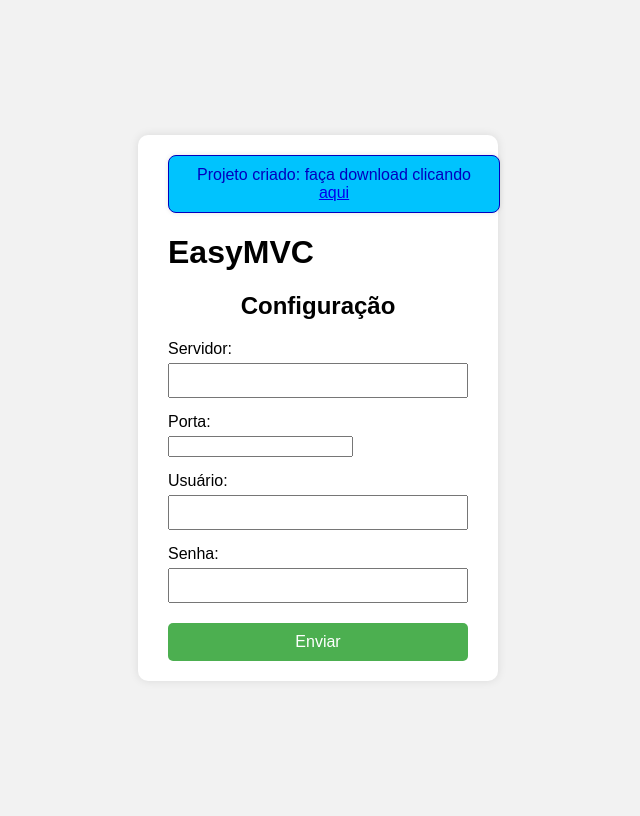
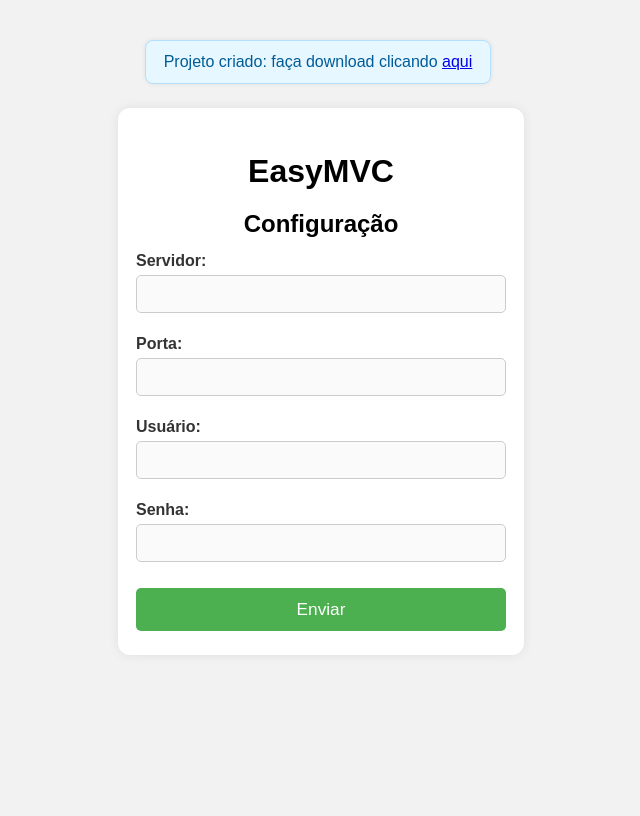
Before and after one commit to GiKassime/Frameworks_2Bimestre, a PHP site: page /index.php?msg=4 in a window 1280 px wide. Shown: the whole page, without its empty margins (322-962 px from the left). After the commit the page ends 655 px from the top, so only its background shows below. Run offline with PHP 8.4, Linux system fonts and the light colour scheme.

Commit message:
feat: Implementar seleção dinâmica de banco e melhorias no gerador MVC
- Substitui campo texto por SELECT dinâmico para seleção de banco de dados
  * Utiliza SQL "SHOW DATABASES" para popular opções automaticamente
  * Melhora UX eliminando necessidade de digitação manual

- Adiciona sistema de estilos CSS para views geradas
  * Cria diretório "styles" na estrutura MVC
  * Gera arquivo views.css com estilos responsivos e modernos
  * Aplica design consistente em todos os formulários

- Aprimora geração automática de formulários
  * Implementa mapeamento inteligente de tipos de dados MySQL para HTML
  * Campos INT → input type="number"
  * Campos FLOAT/DECIMAL → input type="number" com step="any"
  * Campos DATE → input type="date"
  * Campos TIME → input type="time"
  * Exclui automaticamente campos de chave primária dos formulários

- Adiciona botões submit em todos os formulários gerados
- Inclui tratamento de erros robusto com redirecionamentos
- Mantém responsividade e acessibilidade nos componentes gerados

Tecnologias: PHP, PDO, CSS3, HTML5

```diff
--- a/estilos.css
+++ b/estilos.css
@@ -1,73 +1,131 @@
-
 body {
     font-family: Arial, sans-serif;
     background-color: #f2f2f2;
+    min-height: 100vh;
+    margin: 0;
+    padding: 0;
     display: flex;
+    align-items: flex-start;
     justify-content: center;
-    align-items: center;
-    height: 100vh;
 }
-form {
-    background-color: white;
-    padding: 20px 30px;
-    border-radius: 10px;
-    box-shadow: 0 0 10px rgba(0,0,0,0.1);
-    width: 300px;
-}
+
 .container {
     display: flex;
     flex-direction: column;
     align-items: center;
     width: 100%;
+    max-width: 400px;
+    margin-top: 40px;
 }
-.mensagem{
-    background-color:#00c3fe;
-    color: #0000bf;
-    border: 1px solid #0000bf;
-    padding: 10px 15px;
+
+form {
+    background-color: white;
+    padding: 24px 18px;
+    border-radius: 12px;
+    box-shadow: 0 0 12px rgba(0,0,0,0.08);
+    width: 100%;
+    max-width: 370px;
+    margin: 0 auto 24px auto;
+}
+
+.mensagens
+
+.mensagem,
+.mensagem_erro, .mensagem_info {
+    display: block;
+    background-color: #e6f7ff;
+    color: #005c99;
+    border: 1px solid #b3e0ff;
+    padding: 12px 18px;
     border-radius: 8px;
-    margin-bottom: 20px;
-    width: 100%;
+    margin-bottom: 18px;
+    max-width: 370px;
     text-align: center;
-    box-shadow: 0 0 5px rgba(0,0,0,0.1);
+    box-shadow: 0 0 5px rgba(0,0,0,0.08);
+    font-size: 1rem;
+    margin-left: auto;
+    margin-right: auto;
+        margin: 0 auto 24px auto;
+
 }
+
 .mensagem_erro {
     background-color: #ffe0e0;
     color: #a70000;
     border: 1px solid #ffaaaa;
-    padding: 10px 15px;
-    border-radius: 8px;
-    margin-bottom: 20px;
-    width: 100%;
+}
+.mensagem_info {
+    background-color: #fff2bd;
+    color: #eeee7e;
+    border: 1px solid #ffe851;
+    color: #6f6400 ;
+}
+h1, h2 {
     text-align: center;
-    box-shadow: 0 0 5px rgba(0,0,0,0.1);
+    margin-bottom: 12px;
 }
-h2 {
-    text-align: center;
-    margin-bottom: 20px;
-}
+
 label {
     display: block;
     margin-bottom: 5px;
-    margin-top: 15px;
+    margin-top: 14px;
+    font-weight: bold;
+    color: #333;
 }
+
 input[type="text"],
-input[type="password"] {
+input[type="password"],
+input[type="number"],
+select {
     width: 100%;
-    padding: 8px;
+    padding: 9px;
+    margin-bottom: 8px;
+    border: 1px solid #ccc;
+    border-radius: 5px;
+    font-size: 1rem;
     box-sizing: border-box;
+    background-color: #fafafa;
+    transition: border-color 0.2s;
 }
+
+input:focus,
+select:focus {
+    border-color: #4CAF50;
+    outline: none;
+}
+
 button {
-    margin-top: 20px;
+    margin-top: 18px;
     width: 100%;
-    padding: 10px;
+    padding: 11px;
     background-color: #4CAF50;
     border: none;
     color: white;
-    font-size: 16px;
+    font-size: 1.08rem;
     border-radius: 5px;
     cursor: pointer;
+    transition: background 0.2s;
 }
+
 button:hover {
     background-color: #45a049;
 }
+
+.esconde {
+    display: none;
+}
+.mostra {
+    display: block;
+}
+
+@media (max-width: 500px) {
+    .container, .mensagens, form {
+        max-width: 98vw;
+        width: 98vw;
+        padding-left: 2vw;
+        padding-right: 2vw;
+    }
+    form {
+        padding: 18px 4vw;
+    }
+}
--- a/index.php
+++ b/index.php
@@ -8,9 +8,11 @@
 </head>
 
 <body>
+
+
+
     <div class="container">
-        <form action="index.php?mostrar=1" method="POST">
-
+        <div class="mensagens">
         <?php
         ini_set('display_errors', 1);
         ini_set('display_startup_erros', 1);
@@ -20,60 +22,57 @@
         require_once "models/Conexao.php";
         if (isset($_GET['msg'])) //quando a variavel for 0, ela é lida como false;
         {
-                $classe = $_GET['msg'] == 3 ? "mensagem_erro" : "mensagem";
+            $classe = $_GET['msg'] == 4 ? "mensagem" : "mensagem_erro";
             echo "<div class='{$classe}'>" . ($mensagens[$_GET['msg']] ?? "Erro desconhecido") . "</div>";
             if (isset($_GET['info'])) { //para saber mais sobre o erro caso tver descrição
-                    echo "<div class='mensagem'>" . $_GET['info'] . "</div>";
+                echo "<div class='mensagem_info'>" . $_GET['info'] . "</div>";
             }
         }
         ?>
-
+    </div>
+        <form action="index.php" method="POST" class="<?= isset($_POST['servidor']) ? 'esconde' : 'mostra' ?>">
             <h1>EasyMVC</h1>
             <h2>Configuração</h2>
             <label for="servidor">Servidor:</label>
-            <input type="text" id="servidor" name="servidor"  value="<?= isset($_POST['servidor']) ? $_POST['servidor']  : null ?>" required>
+            <input type="text" id="servidor" name="servidor" value="<?= isset($_POST['servidor']) ? $_POST['servidor']  : null ?>" required>
 
             <label for="porta">Porta:</label>
-            <input type="number" id="porta" name="porta"   value="<?= isset($_POST['porta']) ? $_POST['porta']  : null ?>"required>
+            <input type="number" id="porta" name="porta" value="<?= isset($_POST['porta']) ? $_POST['porta']  : null ?>" required>
 
             <label for="usuario">Usuário:</label>
             <input type="text" id="usuario" name="usuario" value="<?= isset($_POST['usuario']) ? $_POST['usuario']  : null ?>" required>
 
             <label for="senha">Senha:</label>
-            <input type="password" id="senha" name="senha"  value="<?= isset($_POST['senha']) ? $_POST['senha']  : null ?>">
+            <input type="password" id="senha" name="senha" value="<?= isset($_POST['senha']) ? $_POST['senha']  : null ?>">
 
+            <button type="submit">Enviar</button>
+        </form>
         <?php
 
-            if (isset($_GET['mostrar']) && $_GET['mostrar'] == 1) {
+        if (isset($_POST['servidor']) && isset($_POST['porta']) && isset($_POST['usuario']) && isset($_POST['senha'])) {
+            try {
+                $sql = "SHOW DATABASES;";
                 $conexao = new Conexao($_POST['servidor'], $_POST['porta'], $_POST['usuario'], $_POST['senha']);
-                try {
-                    $sql = "SHOW DATABASES";
-                    $conn = $conexao->conectar();
-                    $stmt = $conn->prepare($sql);
+                $conexao = $conexao->conectarDb();
                 $query = $conexao->query($sql);
-                    $bancos= $query->fetchAll(PDO::FETCH_ASSOC);
-                } catch (Exception $e) {
-                    header("Location:index.php?msg=1&info=" . urlencode($e->getMessage()));
-                }
-                echo "<select name='banco' id='banco'>";
+                $bancos = $query->fetchAll(PDO::FETCH_ASSOC);
+                echo "<form action='creator.php' method='POST'>";
+                echo "<input type='hidden' name='servidor' value='" . htmlspecialchars($_POST['servidor']) . "'>";
+                echo "<input type='hidden' name='porta' value='" . htmlspecialchars($_POST['porta']) . "'>";
+                echo "<input type='hidden' name='usuario' value='" . htmlspecialchars($_POST['usuario']) . "'>"; //fiz assim pra kle enviar o post desses dnv pro creator
+                echo "<input type='hidden' name='senha' value='" . htmlspecialchars($_POST['senha']) . "'>";
+                echo "<label>Selecione a Database</label>\n<select name='banco' id='banco'>";
                 foreach ($bancos as $key => $banco) {
                     $nomeBanco = array_values((array) $banco)[0];
                     echo "<option value='{$nomeBanco}'>{$nomeBanco}</option>";
                 }
-                echo "</select>";
-
+                echo "</select>\n<button type='submit'>Enviar</button>\n</form>";
+            } catch (Exception $e) {
+                header("Location:index.php?msjg=1&info=" . urlencode($e->getMessage()));
             }
-
+        }
         ?>
-
-            <button type="submit" onsubmit="carregarDB()">Enviar</button>
-        </form>
     </div>
-    <script>
-        function carregarDB(){
-
-        }
-    </script>
 </body>
 
 </html>
--- a/mensagem.php
+++ b/mensagem.php
@@ -1,3 +1,3 @@
 <?php
 
-$mensagens = ["Erro 0: Não foi possível criar diretórios", "Erro 1: Falha ao acessar o banco de dados", "Erro 2: Não foi possível mostrar as tabelas do banco", "Erro 3: Não foi possível compactar a pasta",'Projeto criado: faça download clicando <a href=sistema.zip>aqui</a>'];
+$mensagens = ["Erro 0: Não foi possível criar diretórios", "Erro 1: Falha ao acessar o banco de dados", "Erro 2: Não foi possível mostrar as tabelas do banco", "Erro 3: Não foi possível compactar a pasta",'Projeto criado: faça download clicando <a href=sistema.zip>aqui</a>',"Erro ao finalizar o arquivo zip","Erro ao criar o arquivo zip"];
--- a/models/Conexao.php
+++ b/models/Conexao.php
@@ -1,4 +1,3 @@
-
 <?php
 class Conexao {
     private $servidor;
@@ -11,16 +10,16 @@ class Conexao {
         $this->usuario = $usuario;
         $this->senha = $senha;
     }
-    function conectar() {
+    function conectarDb() {
         try {
             $conn = new PDO(
-                "mysql:host=" . $this->servidor . ";,port=" . $this->porta . ";",
+                "mysql:host=" . $this->servidor . ";port=" . $this->porta . ";",
                 $this->usuario,
                 $this->senha
             );
             return $conn;
         } catch (Exception $e) {
-            header("Location:index.php?msg=1");
+            header("Location:index.php?msg=1&info=" . urlencode($e->getMessage()));
         }
     }
 }
```
Also changed, not shown: creator.php (+190 -50 lines), 1 other file. Lines whose indentation alone changed are shown as unchanged.
